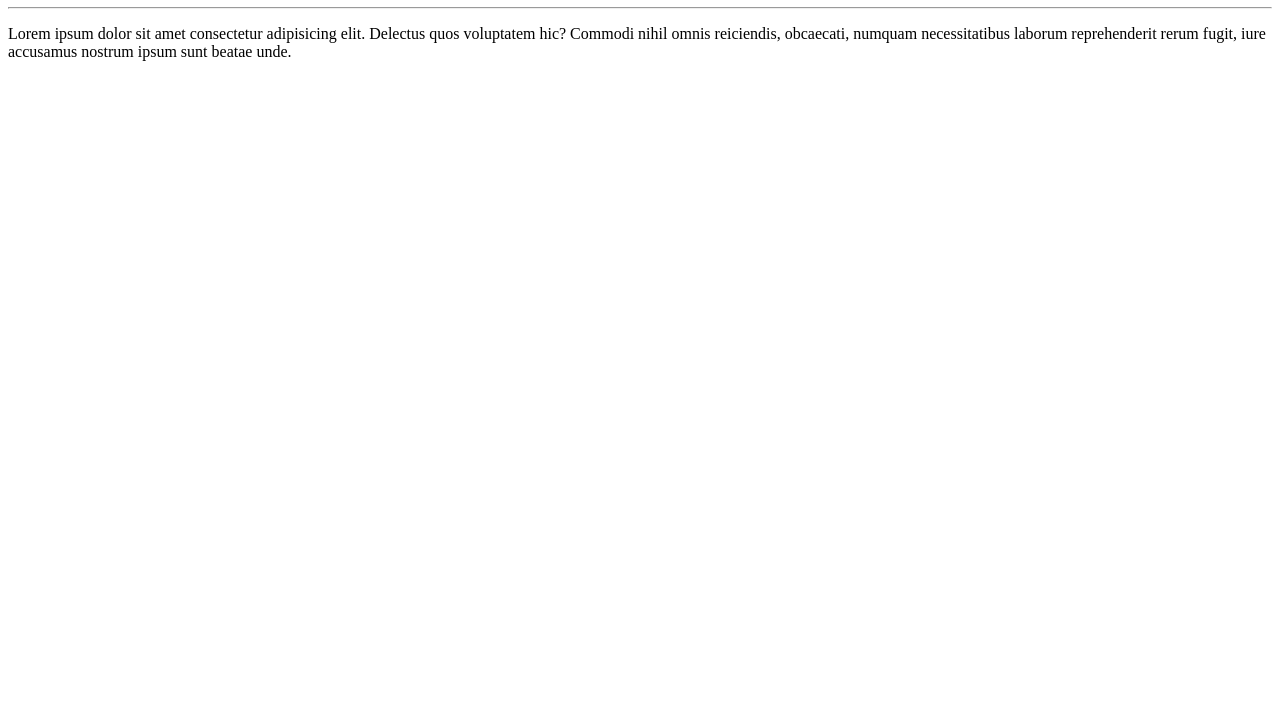
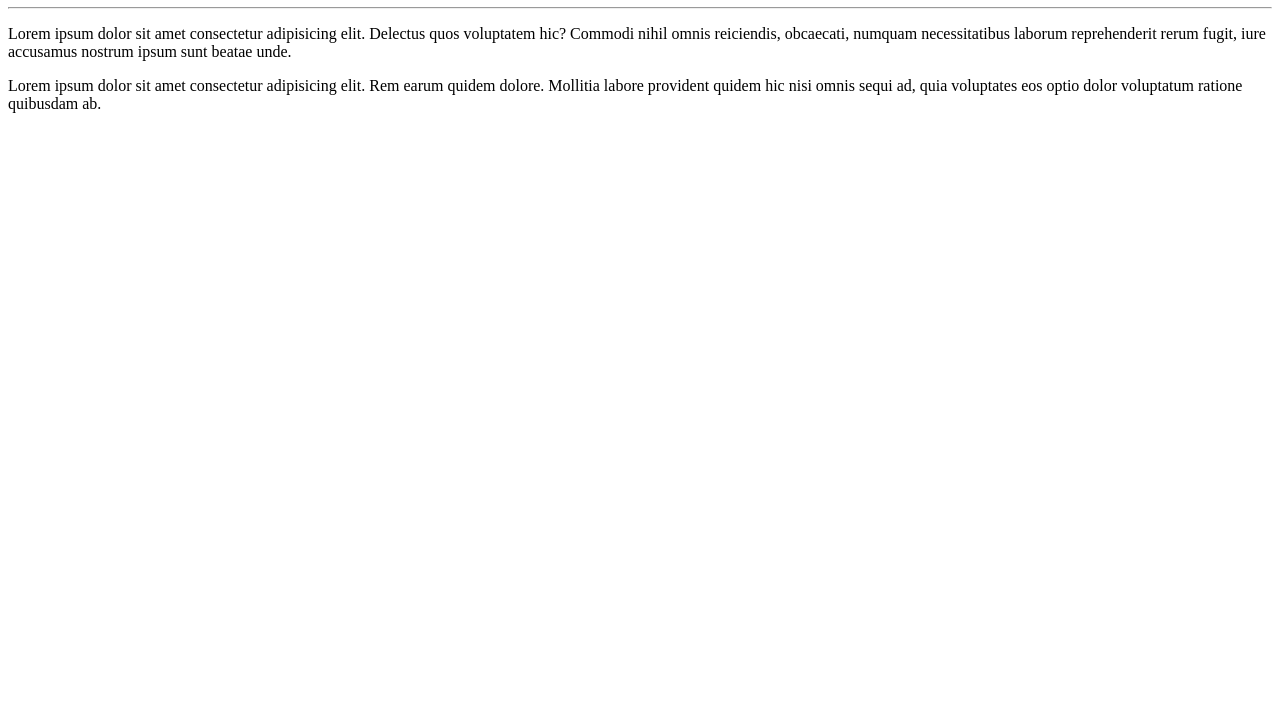
Before and after one commit to LeoVespe/Hello-World, a plain HTML site: page site-teste/index.html in a window 1280 px wide. Shown: the part 73-800 px from the top of the page. Drawn offline with Linux system fonts and the light colour scheme.

Commit message:
Adicionado um parágrafo

```diff
--- a/site-teste/index.html
+++ b/site-teste/index.html
@@ -10,5 +10,6 @@
     <h1>Olá,Mundo!</h1>
     <hr>
     <p>Lorem ipsum dolor sit amet consectetur adipisicing elit. Delectus quos voluptatem hic? Commodi nihil omnis reiciendis, obcaecati, numquam necessitatibus laborum reprehenderit rerum fugit, iure accusamus nostrum ipsum sunt beatae unde.</p>
+    <p>Lorem ipsum dolor sit amet consectetur adipisicing elit. Rem earum quidem dolore. Mollitia labore provident quidem hic nisi omnis sequi ad, quia voluptates eos optio dolor voluptatum ratione quibusdam ab.</p>
 </body>
 </html>
```
